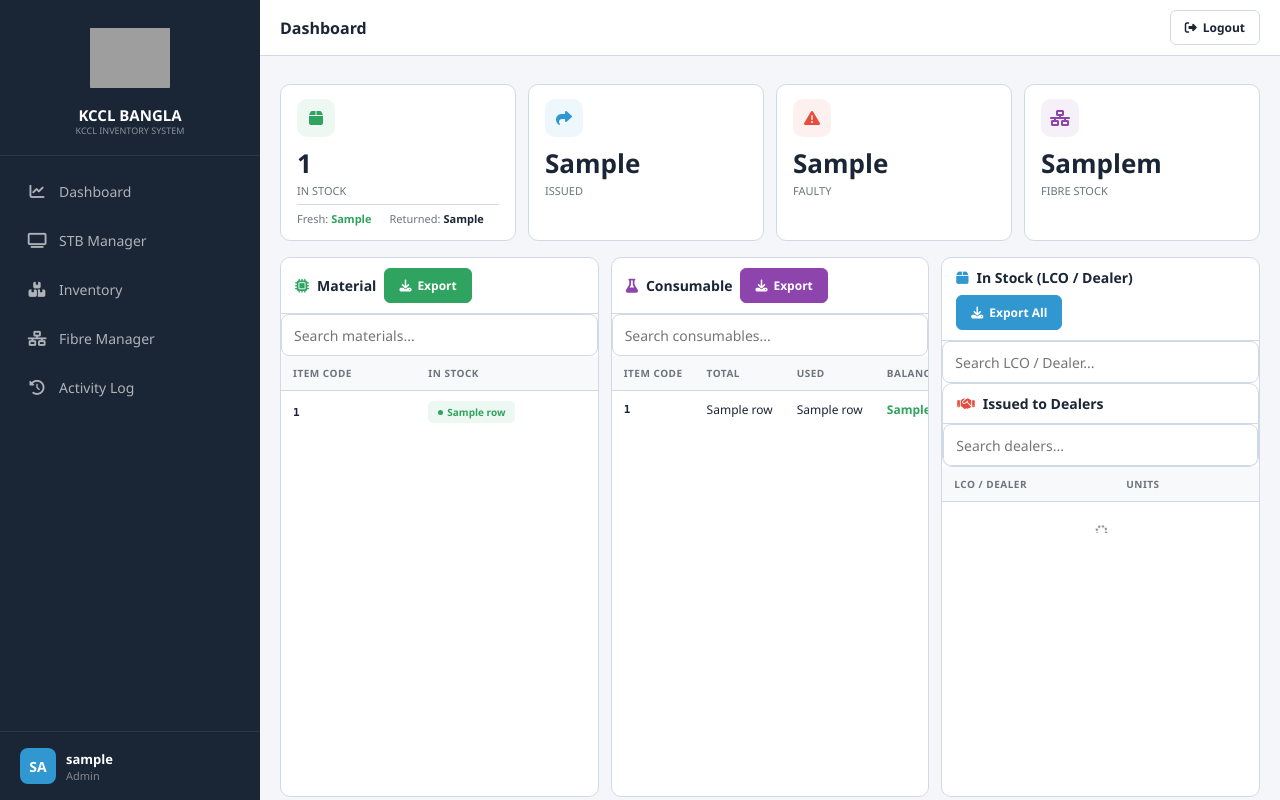
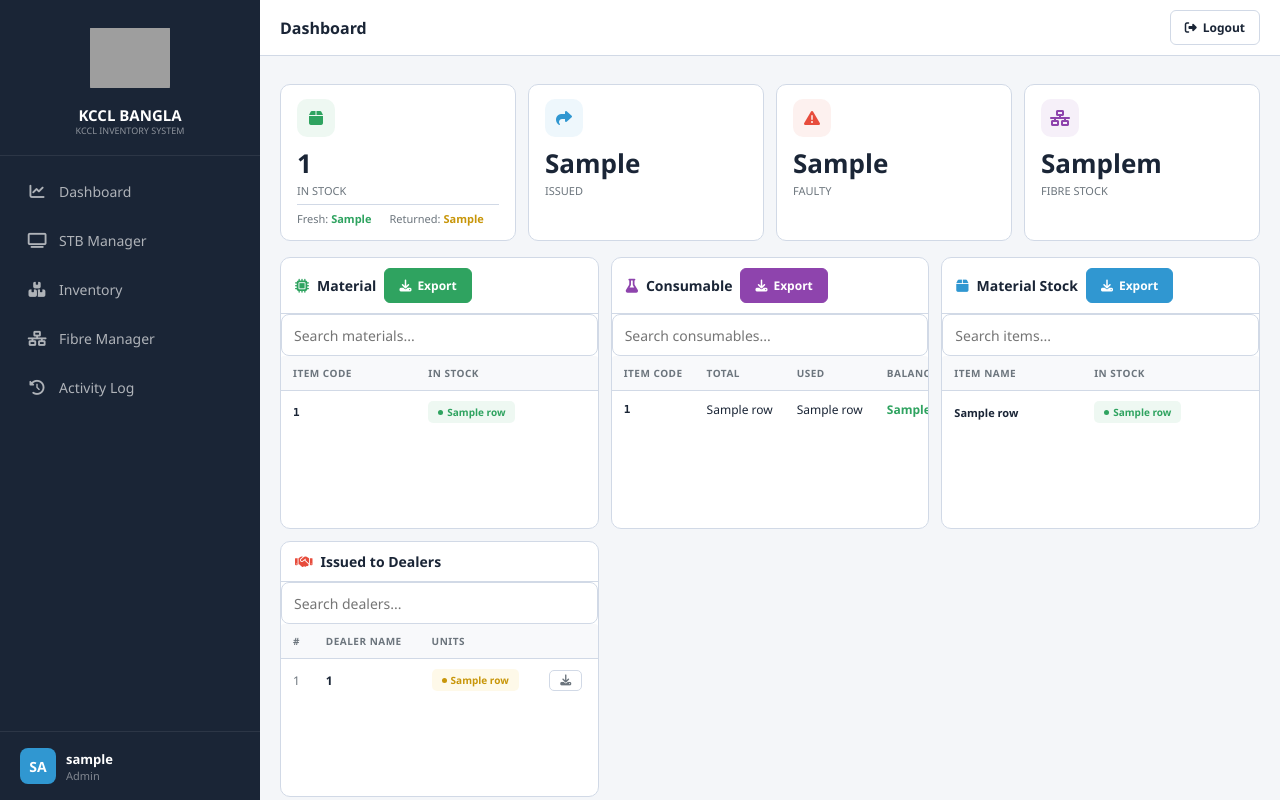
Before and after one commit to ANNU-2025/kccl-tracking-system, a Flask app: template templates/dashboard.html in a window 1280 px wide. Run offline with Flask 3, Linux system fonts and the light colour scheme; the visitor is signed in with stand-in values (Sample User, id 1); the template is opened without the code that fills it: most values are stand-ins (such as "Sample title", 1, 10 or a date in 2020); lists and menus that the app fills with data are empty; some libraries are stand-ins or nearby versions; some web fonts are replaced; grey boxes are pictures that could not be loaded.

Commit message:
Update dashboard.html

```diff
--- a/templates/dashboard.html
+++ b/templates/dashboard.html
@@ -32,7 +32,7 @@
     <div class="stat stat-card" onclick="dl('{{ url_for('export_instock') }}')">
         <div class="si green"><i class="fas fa-box"></i></div>
         <div class="sv">{{ total_in_stock }}</div><div class="sl">IN STOCK</div>
-        <div class="stat-sub"><div><span style="color:var(--grey)">Fresh:</span> <strong style="color:var(--green)">{{ fresh_c }}</strong></div><div><span style="color:var(--grey)">Returned:</span> <strong style="color:#C896C0A">{{ ret_c }}</strong></div></div>
+        <div class="stat-sub"><div><span style="color:var(--grey)">Fresh:</span> <strong style="color:var(--green)">{{ fresh_c }}</strong></div><div><span style="color:var(--grey)">Returned:</span> <strong style="color:#C8960A">{{ ret_c }}</strong></div></div>
         <i class="fas fa-download dl-icon"></i>
     </div>
     <div class="stat stat-card" onclick="dl('{{ url_for('export_stb_status', status='Issued') }}')">
@@ -86,18 +86,20 @@
         </div>
     </div>
 
-    <!-- IN STOCK (LCO/Dealer grouped) -->
+    <!-- MATERIAL STOCK (by Item Name) — fixed div nesting, no extra </div> -->
     <div class="tw">
-        <div class="tw-bar"><div class="card-title"><i class="fas fa-box" style="color:var(--blue)"></i> In Stock (LCO / Dealer)</div><button class="btn btn-blue btn-sm" onclick="dl('{{ url_for('export_instock') }}')"><i class="fas fa-download"></i> Export All</button></div>
+        <div class="tw-bar"><div class="card-title"><i class="fas fa-box" style="color:var(--blue)"></i> Material Stock</div><button class="btn btn-blue btn-sm" onclick="dl('{{ url_for('export_hardware') }}')"><i class="fas fa-download"></i> Export</button></div>
         <div class="tw-body">
-            <input type="text" id="instockSearch" class="fi search-box" placeholder="Search LCO / Dealer...">
-            <div class="tw-scroll" id="instockTableWrap">
-                <table><thead><tr><th>LCO / Dealer</th><th>Units</th><th></th></tr></thead>
-                <tbody id="instockBody">
-                    <tr><td colspan="3" style="text-align:center;padding:20px;color:var(--grey)"><i class="fas fa-spinner fa-spin"></i></td></tr>
-                </tbody>
+            <input type="text" id="instockSearch" class="fi search-box" placeholder="Search items...">
+            {% if material_summary %}
+            <div class="tw-scroll">
+                <table><thead><tr><th>Item Name</th><th>In Stock</th></tr></thead>
+                <tbody id="instockBody">{% for row in material_summary %}<tr>
+                    <td style="font-weight:600;font-size:11px">{{ row[1] }}</td>
+                    <td><span class="bg bg-green"><span class="bd"></span>{{ row[2] }}</span></td>
+                </tr>{% endfor %}</tbody></table>
             </div>
-            </div>
+            {% else %}<div class="empty" style="padding:20px 10px"><i class="fas fa-box-open"></i><h3>No Data</h3></div>{% endif %}
         </div>
     </div>
 
@@ -125,6 +127,6 @@
 document.getElementById('materialSearch').addEventListener('input',function(){var t=this.value.toLowerCase();document.querySelectorAll('#materialBody tr').forEach(function(r){r.style.display=r.cells[0].textContent.toLowerCase().indexOf(t)!==-1?'':'none'})});
 document.getElementById('consumableSearch').addEventListener('input',function(){var t=this.value.toLowerCase();document.querySelectorAll('#consumableBody tr').forEach(function(r){r.style.display=r.cells[0].textContent.toLowerCase().indexOf(t)!==-1?'':'none'})});
 document.getElementById('dealerSearch').addEventListener('input',function(){var t=this.value.toLowerCase();document.querySelectorAll('#dealerBody tr').forEach(function(r){r.style.display=r.cells[1].textContent.toLowerCase().indexOf(t)!==-1?'':'none'})});
-document.getElementById('instockSearch').addEventListener('input',function(){var t=this.value.toLowerCase();document.querySelectorAll('#instockBody tr').forEach(function(r){r.style.display=r.cells[1].textContent.toLowerCase().indexOf(t)!==-1?'':'none'})});
+document.getElementById('instockSearch').addEventListener('input',function(){var t=this.value.toLowerCase();document.querySelectorAll('#instockBody tr').forEach(function(r){r.style.display=r.cells[0].textContent.toLowerCase().indexOf(t)!==-1?'':'none'})});
 </script>
 {% endblock %}
```
